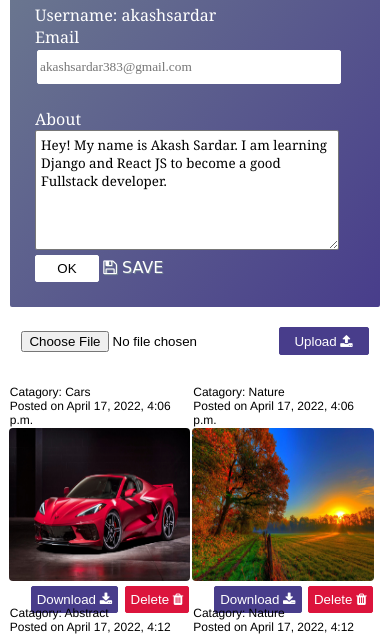
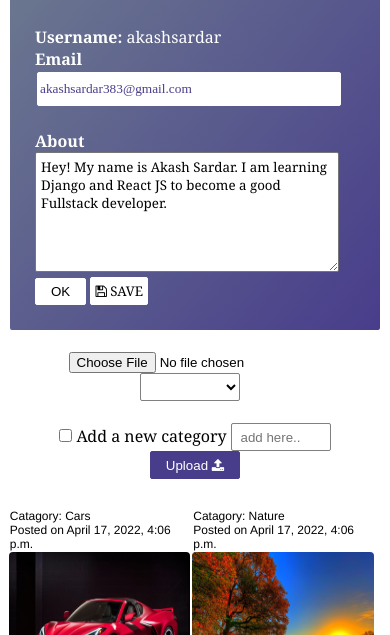
Before and after one commit to ACashSardar/Image-share-django, a Django app: page /editprofile/ in a window 390 px wide. Shown: the part 253-888 px from the top of the page. Run offline with Django 3.2, Linux system fonts and the light colour scheme; a user stored in the database is signed in; data comes from the database, SQL or seed files in the repository; both versions use the stored data as it was after the commit; lists and menus that the app fills with data are empty.

Commit message:
Final Commit

```diff
--- a/myApp/static/style.css
+++ b/myApp/static/style.css
@@ -18,7 +18,7 @@
     left: 20%;
     padding: 10px;
     border-radius: 2px;
-    border:2px solid lavender;
+    border:2px solid darkslateblue;
   }
   .search-bar input[type='submit']{
     position:relative;
@@ -26,15 +26,15 @@
     left: 19%;
     padding: 10px;
     border-radius: 2px;
-    background: black;
+    background: darkslateblue;
     color: white;
-    border:2px solid black;
+    border:2px solid darkslateblue;
   }
 
   .search-bar input[type='submit']:hover{
-    background: lavender;
-    color: black;
-    border: 2px solid black;
+    background: white;
+    color: darkslateblue;
+    border: 2px solid darkslateblue;
   }
 
   .user-forms{
@@ -65,10 +65,10 @@
   }
   .user-forms input[type='submit']{
     width: 96%;
-    background: darkcyan;
+    background: darkslateblue;
     padding: 10px 10px;
     border-radius: 2px;
-    border: 1px solid darkcyan;
+    border: 1px solid darkslateblue;
     color:white;
   }
   .user-forms input[type='submit']:hover{
@@ -163,6 +163,7 @@
     width:90px;height: 28px;
     border:1px solid darkslateblue;
   }
+
   #upload-icon:hover{
     color: slateblue;
     background-color: inherit;
@@ -190,6 +191,7 @@
     padding: 10px;
     background: lavender;
   }
+
   .container a{
     color: black;
     text-decoration: none;
@@ -204,27 +206,29 @@
     margin-left: 10px;
     color: white;
   }
-   .about-section p{
+  .about-section p,.mobile-dash p{
     color: white;
   }
-  .about-section a{
+  .about-section a,.mobile-dash a{
     color: white;
-    font-family: cursive;
+    font-family: Cambria;
     text-decoration: none;
-    text-shadow: 1px 1px slategray;
   }
-  .about-section input[type='submit']{
-    width: 20%;
+  .about-section input[type='submit'],.mobile-dash input[type='submit']{
     background: white;
-    padding: 5px 10px;
+    padding: 5px 15px;
     border-radius: 2px;
     border: 1px solid white;
   }
   .about-section input[type='submit']:hover{
-    background-color: lavender;
+    background: lightcoral;
     color: black;
   }
-  .about-section textarea{
+  .mobile-dash input[type='submit']:hover{
+    background: lightcoral;
+    color: black;
+  }
+  .about-section textarea,.mobile-dash textarea{
     border-radius: 2px;
     font-family: Cambria;
     width: 95%;
@@ -289,6 +293,35 @@
     padding: 5px;
   }
 
+  .save-btn{
+    padding: 4px;
+    border-radius: 2px;
+    background: white;
+    border: 1px solid white;
+  }
+  .save-btn a{
+    color: black;
+    text-decoration: none;
+  }
+  .about-section button:hover{
+    background: lightgreen;
+    color:lightslategray;
+
+  }
+  .mobile-dash button:hover{
+    background: lightgreen;
+    color:lightslategray;
+
+  }
+  .footer {
+    background-color: black;
+    color: white;
+    font-family: 'Trebuchet MS';
+    text-align: center;
+    font-size: calc(10px + 0.5vw);
+    padding: 25px 0px;
+  }
+
    @media only screen and (max-width: 600px){
   .user-forms{
     width: 90%;
@@ -326,12 +359,11 @@
     background: linear-gradient(to bottom right, slategray, darkslateblue);;
     border-radius: 2px;
     padding: 25px;
+    color: white;
     font-family: Cambria;
     margin: 10px;
   }
-    .mobile-dash p{
-     color: white;
-   }
+
   #profile-pic{
     width: 29%;
     position: relative;
@@ -340,29 +372,7 @@
     border-radius: 50%;
     border: 2px solid white;
   }
-   .mobile-dash a{
-    color: white;
-    font-family: cursive;
-    text-decoration: none;
-    text-shadow: 1px 1px slategray;
-   }
-   .mobile-dash input[type='submit']{
-     width: 20%;
-     background: white;
-     padding: 5px 10px;
-     border-radius: 2px;
-     border: 1px solid white;
-   }
-   .mobile-dash input[type='submit']:hover{
-     background-color: lavender;
-     color: black;
-   }
-   .mobile-dash textarea{
-     border-radius: 2px;
-     font-family: Cambria;
-     width: 95%;
-     padding: 5px;
-   }
+
   .search-bar input[type='text']{
     width:60%;
     left: 10%;
--- a/myApp/templates/authuserhome.html
+++ b/myApp/templates/authuserhome.html
@@ -20,8 +20,9 @@
         <a href="/logout/"><i class="fa fa-sign-out"></i> LOG OUT</a>
     </div>
     <div class="search-bar">
-        <form action="#">
-            <input type="text" placeholder="Enter an image catagory here..">
+        <form action="/manualsearch/" method="post">
+            {% csrf_token %}
+            <input type="text" placeholder="Search here by catagory name.." name="searchbar">
             <input type="submit" value="SEARCH">
         </form>
     </div>
@@ -33,6 +34,7 @@
                 <h2>Catagories</h2><br><br>
             </div>
             <div class="cat-tiles">
+                <button class="cat-items"><a href="{% url 'catgsearch' 'allimg' %}" class="">All images</a></button>
                 {% for catg in category %}
                     <button class="cat-items"><a href="{% url 'catgsearch' catg %}" class="">{{catg}}</a></button>
                 {% endfor %}
--- a/myApp/templates/editprofile.html
+++ b/myApp/templates/editprofile.html
@@ -21,37 +21,49 @@
     </div>
 
     <div class="mobile-dash">
-            <img src="http://assets.stickpng.com/images/585e4bf3cb11b227491c339a.png" id="profile-pic">
-            <p>Username: {{userinfo.user}}</p>
-            <form action="#" method="post">
-                {% csrf_token %}
-                <p>Email</p>
-                <input type="text" name="email" placeholder="{{userinfo.email}}"><br><br>
-                <p>About</p>
-                <textarea name="about" id="" cols="25" rows="6">{{userinfo.about}}</textarea><br>
-                <input type="submit" name="save" value="OK"> <a href="/"> <i class="fa fa-save"></i> SAVE</a>
-            </form>
+        <img src="http://assets.stickpng.com/images/585e4bf3cb11b227491c339a.png" id="profile-pic"><br><br>
+        <strong>Username:</strong> {{userinfo.user}}<br>
+        <form action="#" method="post">
+            {% csrf_token %}
+            <strong>Email</strong><br>
+            <input type="text" name="email" placeholder="{{userinfo.email}}" value="{{userinfo.email}}"><br><br>
+            <strong>About</strong><br>
+            <textarea name="about" id="" cols="25" rows="6">{{userinfo.about}}</textarea><br>
+            <input type="submit" name="save" value="OK">
+            <button class="save-btn" ><a href="/"><i class="fa fa-save"></i> SAVE</a></button>
+        </form>
     </div>
 
     <div class="upload">
+        {% if not visitor %}
         <form action="/" method="post" enctype="multipart/form-data">
             {% csrf_token %}
             <input type="file" name="photo" accept="image/*" placeholder="Choose an image">
-            <button id="upload-icon">Upload <i class="fa fa-upload"></i></button>
+            <select name="category" id="select-catagory">
+                {% for catg in category %}
+                    <option value="{{catg}}">{{catg}}</option>
+                {% endfor %}
+            </select><br><br>
+            <input type="checkbox" name="chbx" value="checked">
+            <label for="vehicle1"> Add a new category </label>
+            <input type="text" id="new-catagory" name="newcatg" placeholder=" add here..">
+            <button id="upload-icon">Upload <i class="fa fa-upload"></i></button><br>
         </form>
+        {% endif %}
     </div>
 
     <div class="grid-container">
         <div class="about-section">
                 <img src="http://assets.stickpng.com/images/585e4bf3cb11b227491c339a.png" id="profile-pic"><br><br>
-                <p>Username: {{userinfo.user}}</p><br>
+                <strong>Username:</strong> {{userinfo.user}}<br>
                 <form action="#" method="post">
                     {% csrf_token %}
-                    <label>Email</label><br>
-                    <input type="text" name="email" placeholder="{{userinfo.email}}"><br><br>
-                    <label>About</label><br>
+                    <strong>Email</strong><br>
+                    <input type="text" name="email" placeholder="{{userinfo.email}}" value="{{userinfo.email}}"><br><br>
+                    <strong>About</strong><br>
                     <textarea name="about" id="" cols="25" rows="6">{{userinfo.about}}</textarea><br>
-                    <input type="submit" name="save" value="OK"> <a href="/"> <i class="fa fa-save"></i> SAVE</a>
+                    <input type="submit" name="save" value="OK">
+                    <button class="save-btn" ><a href="/"><i class="fa fa-save"></i> SAVE</a></button>
                 </form>
         </div>
 
--- a/myApp/urls.py
+++ b/myApp/urls.py
@@ -10,6 +10,7 @@ urlpatterns = [
     path('editprofile/', views.editprofile,name='editprofile'),
     path('onclick/<slug:username>', views.onclick,name='onclick'),
     path('catgsearch/<str:catg>', views.catgsearch,name='catgsearch'),
+    path('manualsearch/', views.manualsearch,name='manualsearch'),
     path('login/', views.login,name='login'),
     path('signup/', views.signup,name='signup'),
     path('logout/', views.logout,name='logout'),
--- a/myApp/views.py
+++ b/myApp/views.py
@@ -2,8 +2,17 @@ from django.shortcuts import redirect, render
 from .models import Image,Profile, Category
 from django.contrib.auth.forms import UserCreationForm
 from django.contrib.auth import authenticate, login as UserLogin, logout as UserLogout
+from nltk.stem.porter import PorterStemmer
+
 
 # Create your views here.
+ps=PorterStemmer()
+def stem(text):
+    y=[]
+    for i in text.split():
+        y.append(ps.stem(i))
+
+    return " ".join(y)
 
 def home(request):
     if request.method=="POST":
@@ -129,9 +138,28 @@ def onclick(request,username):
 def catgsearch(request,catg):
     allcatg=Category.objects.all()
     images=Image.objects.all()
+    category=Category.objects.all()
+    if catg=="allimg":
+        images=Image.objects.all()
+    else:
+        for ac in allcatg:
+            if str(ac.title)==catg:
+                images=Image.objects.filter(catg=ac)
+    context={'images':images,'category':category,'visitor':True}
+    if request.user.is_authenticated:
+        return render(request,'authuserhome.html',context)
+    return render(request,'homepage.html',context)
+
+def manualsearch(request):
+    userSearch=request.POST['searchbar']
+    userSearch=stem(userSearch)
+    userSearch = list(userSearch.split(" "))
+    allcatg=Category.objects.all()
+    images=Image.objects.none()
     for ac in allcatg:
-        if str(ac.title)==catg:
-            images=Image.objects.filter(catg=ac)
+        for word in userSearch:
+            if word in stem(str(ac.title)):
+                images=Image.objects.filter(catg=ac)
     category=Category.objects.all()
     context={'images':images,'category':category,'visitor':True}
     if request.user.is_authenticated:
```
Also changed, not shown: myApp/templates/dashboard.html (+6 -7 lines), myApp/templates/homepage.html (+4 -3 lines), db.sqlite3, media/allimages/1800_2vxBRtC.jpg (deleted), media/allimages/GettyImages-138596308-ad71719.jpg (added), media/allimages/_DSF5888.jpg (added), media/allimages/cute-cats-wallpaper-background.jpg (added), media/allimages/swallowGE-57a109323df78c3276f5b8a0_oxDPiMi.jpg (added), 1 other file. Lines whose indentation alone changed are shown as unchanged.
